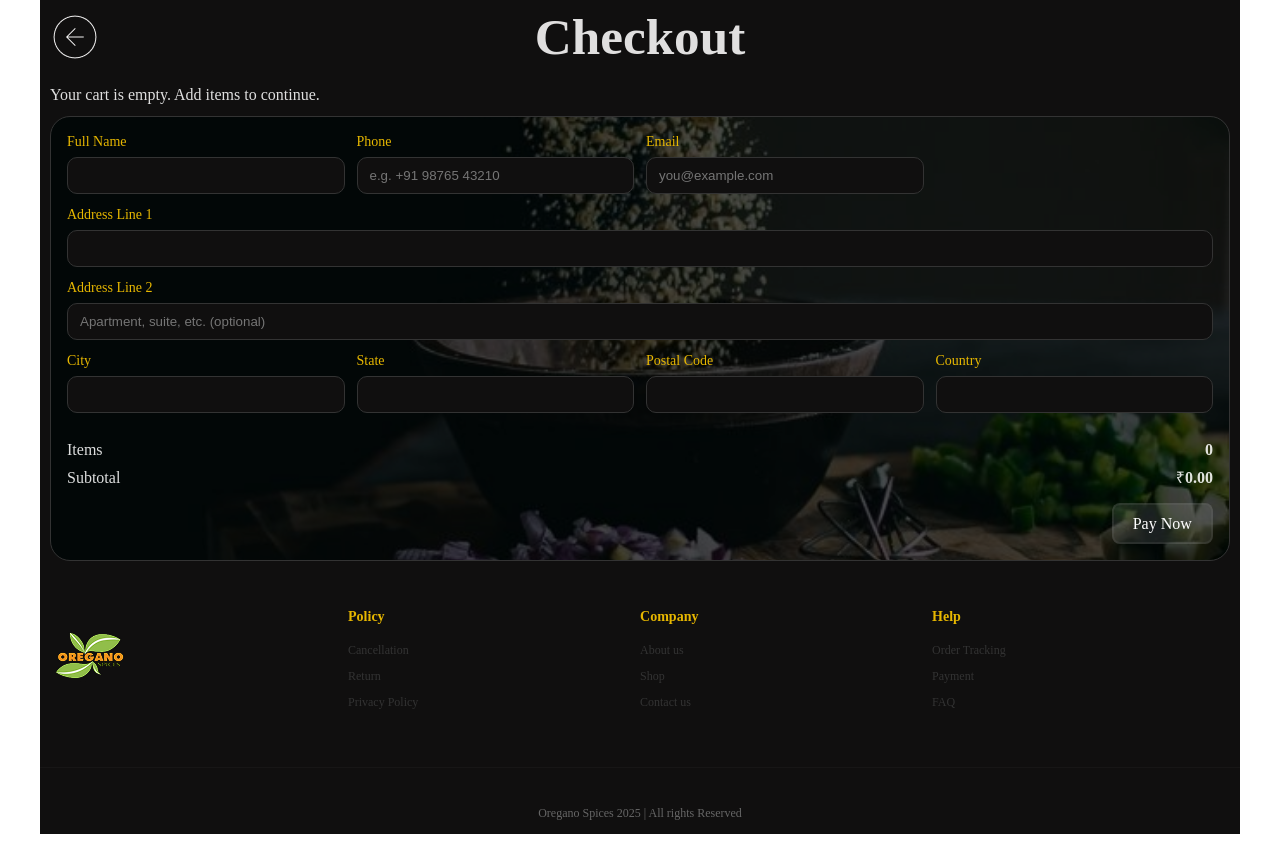
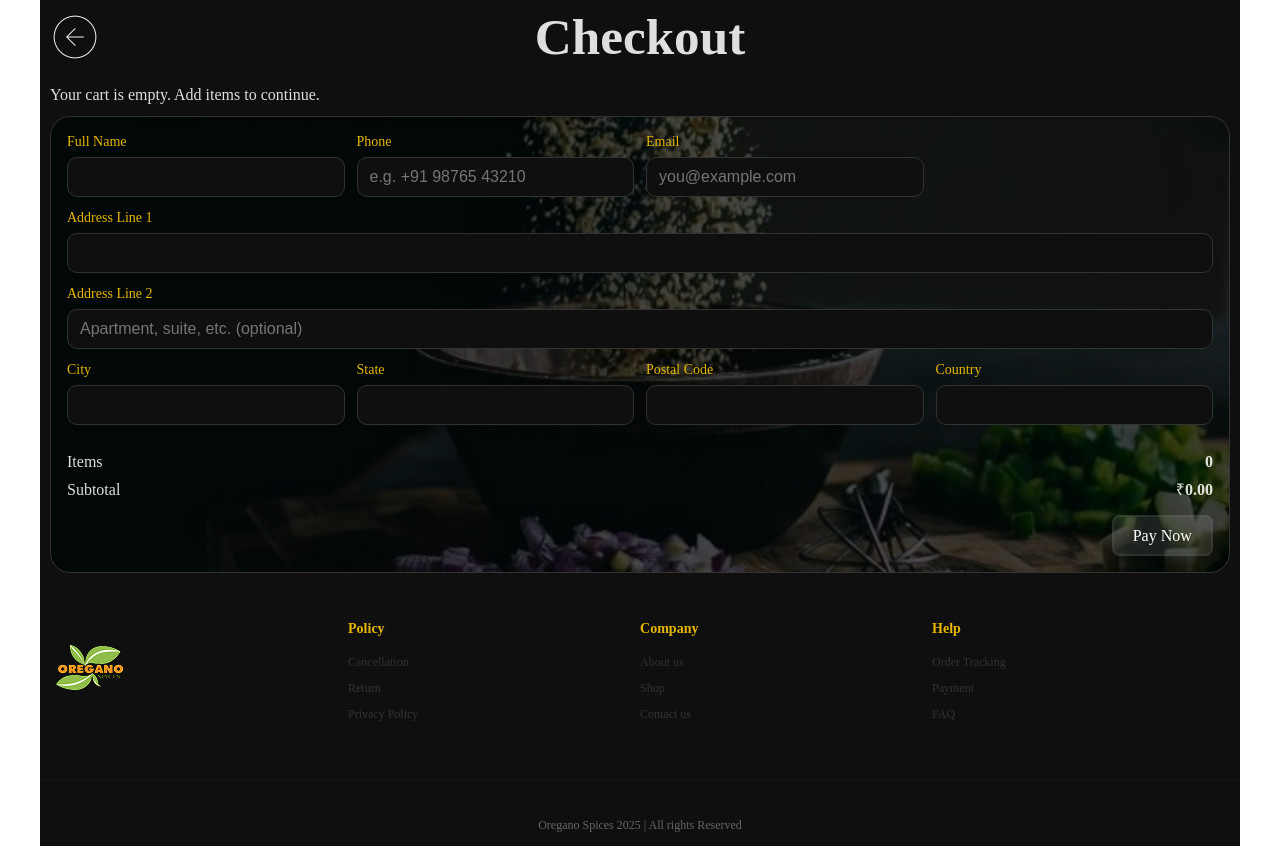
Before and after one commit to imsharun/imsharun.github.io, a React (Vite) app: page /checkout in a window 1280 px wide. Built offline with nearby package versions, Linux system fonts and the light colour scheme; a web font is replaced by a local one.

Commit message:
Fix cart form design issue

```diff
--- a/index.html
+++ b/index.html
@@ -3,7 +3,7 @@
   <head>
     <meta charset="UTF-8" />
     <link rel="icon" type="image/svg+xml" href="src/assets/oregano-logo.png" />
-    <meta name="viewport" content="width=device-width, initial-scale=1.0" />
+    <meta name="viewport" content="width=device-width, initial-scale=1.0, maximum-scale=1.0, user-scalable=no" />
     <title>Oregano Spices</title>
   </head>
   <body>
--- a/src/components/CartItem/CartItem.css
+++ b/src/components/CartItem/CartItem.css
@@ -61,6 +61,7 @@
 
 .qty input {
     width: 64px;
+    font-size: 16px;
 }
 
 .qty-counter {
--- a/src/pages/Checkout.css
+++ b/src/pages/Checkout.css
@@ -45,6 +45,7 @@
   padding: 10px 12px;
   background: var(--color-bg-dark);
   color: var(--color-text, #fff);
+  font-size: 16px;
 }
 
 .order-summary {
```
